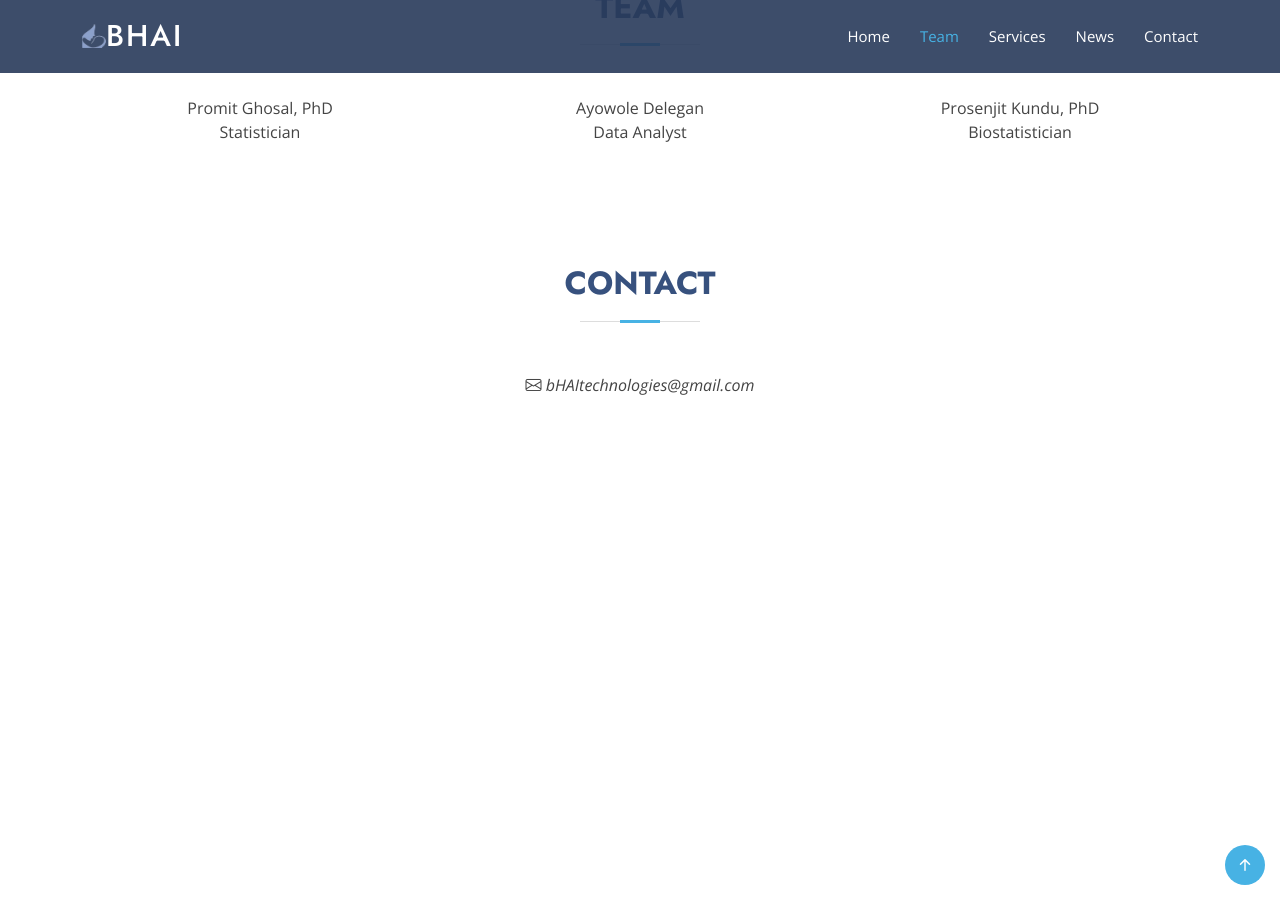
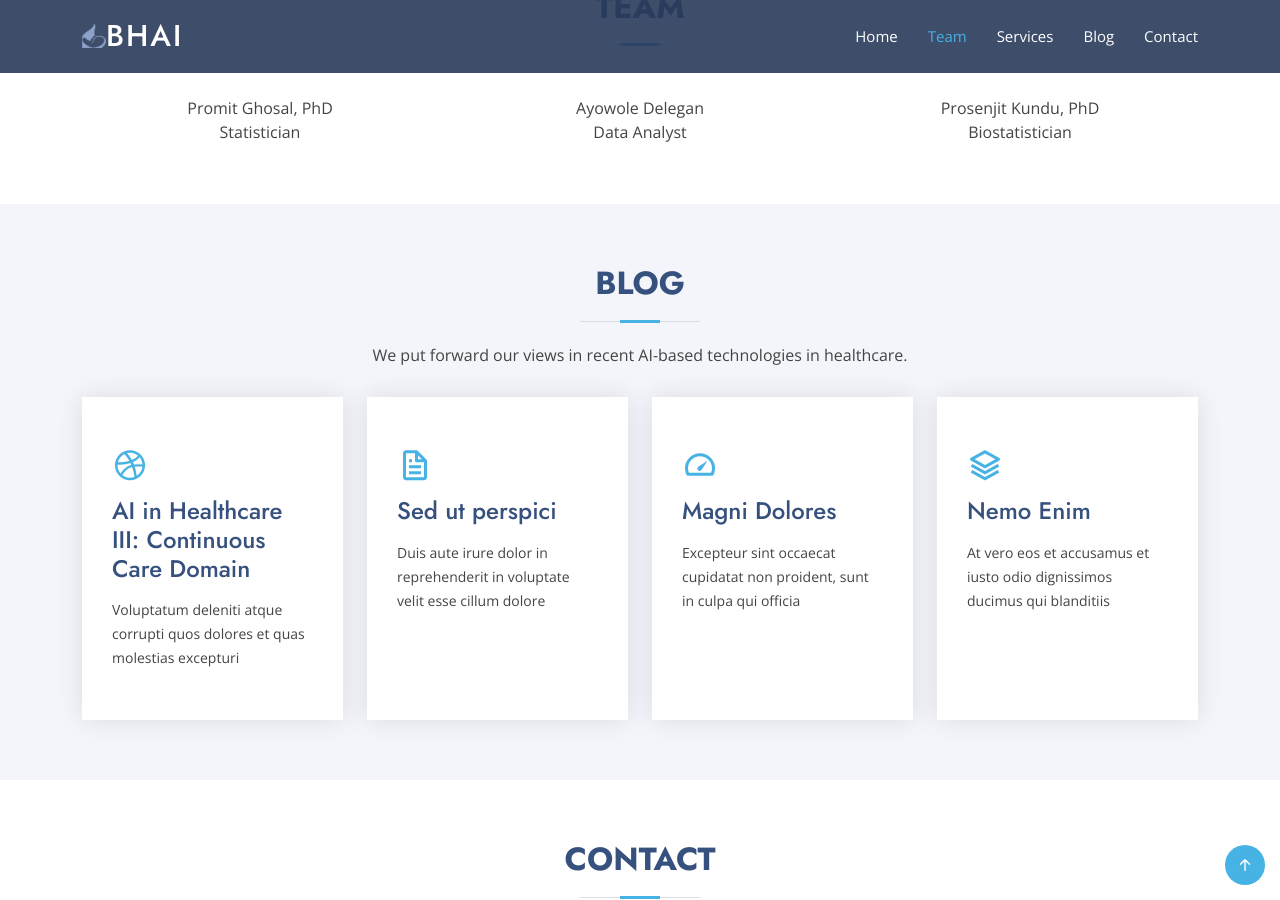
Before and after one commit to betterhealthusingAI/betterhealthusingAI.github.io, a Jekyll site: the page built from index.html, in a window 1280 px wide and 900 px high, scrolled down 792 px. Built offline with Jekyll 4.4.1, drawn with Linux system fonts in a browser that asks for light colours.

Commit message:
Added blog

```diff
--- a/_layouts/design_one.html
+++ b/_layouts/design_one.html
@@ -52,7 +52,7 @@
           <li><a class="nav-link scrollto active" href="#hero">Home</a></li>
           <li><a class="nav-link scrollto" href="#about">Team</a></li>
           <li><a class="nav-link scrollto" href="#services">Services</a></li>
-          <li><a class="nav-link scrollto" href="#news">News</a></li>
+          <li><a class="nav-link scrollto" href="#blog">Blog</a></li>
           <li><a class="nav-link scrollto" href="#contact">Contact</a></li>
         </ul>
         <i class="bi bi-list mobile-nav-toggle"></i>
@@ -100,7 +100,52 @@
       </div>
     </section><!-- End About Us Section -->
 
+ <!-- ======= Services Section ======= -->
+    <section id="blog" class="services section-bg">
+      <div class="container" data-aos="fade-up">
 
+        <div class="section-title">
+          <h2>Blog</h2>
+          <p>We put forward our views in recent AI-based technologies in healthcare.</p>
+        </div>
+
+        <div class="row">
+          <div class="col-xl-3 col-md-6 d-flex align-items-stretch" data-aos="zoom-in" data-aos-delay="100">
+            <div class="icon-box">
+              <div class="icon"><i class="bx bxl-dribbble"></i></div>
+              <h4><a href="">AI in Healthcare III: Continuous Care Domain</a></h4>
+              <p>Voluptatum deleniti atque corrupti quos dolores et quas molestias excepturi</p>
+            </div>
+          </div>
+
+          <div class="col-xl-3 col-md-6 d-flex align-items-stretch mt-4 mt-md-0" data-aos="zoom-in" data-aos-delay="200">
+            <div class="icon-box">
+              <div class="icon"><i class="bx bx-file"></i></div>
+              <h4><a href="">Sed ut perspici</a></h4>
+              <p>Duis aute irure dolor in reprehenderit in voluptate velit esse cillum dolore</p>
+            </div>
+          </div>
+
+          <div class="col-xl-3 col-md-6 d-flex align-items-stretch mt-4 mt-xl-0" data-aos="zoom-in" data-aos-delay="300">
+            <div class="icon-box">
+              <div class="icon"><i class="bx bx-tachometer"></i></div>
+              <h4><a href="">Magni Dolores</a></h4>
+              <p>Excepteur sint occaecat cupidatat non proident, sunt in culpa qui officia</p>
+            </div>
+          </div>
+
+          <div class="col-xl-3 col-md-6 d-flex align-items-stretch mt-4 mt-xl-0" data-aos="zoom-in" data-aos-delay="400">
+            <div class="icon-box">
+              <div class="icon"><i class="bx bx-layer"></i></div>
+              <h4><a href="">Nemo Enim</a></h4>
+              <p>At vero eos et accusamus et iusto odio dignissimos ducimus qui blanditiis</p>
+            </div>
+          </div>
+
+        </div>
+
+      </div>
+    </section><!-- End Services Section -->
 
 
     <!-- ======= Contact Section ======= -->
```
